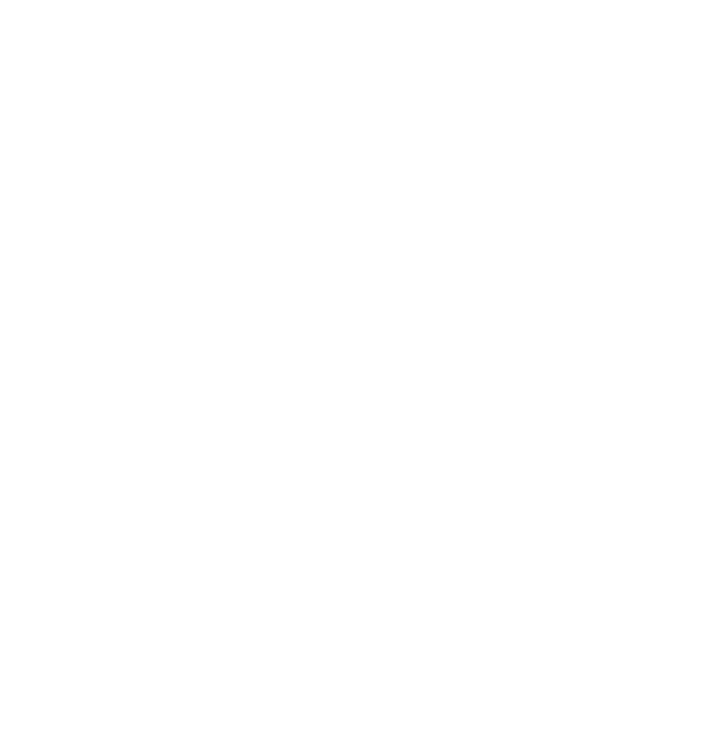
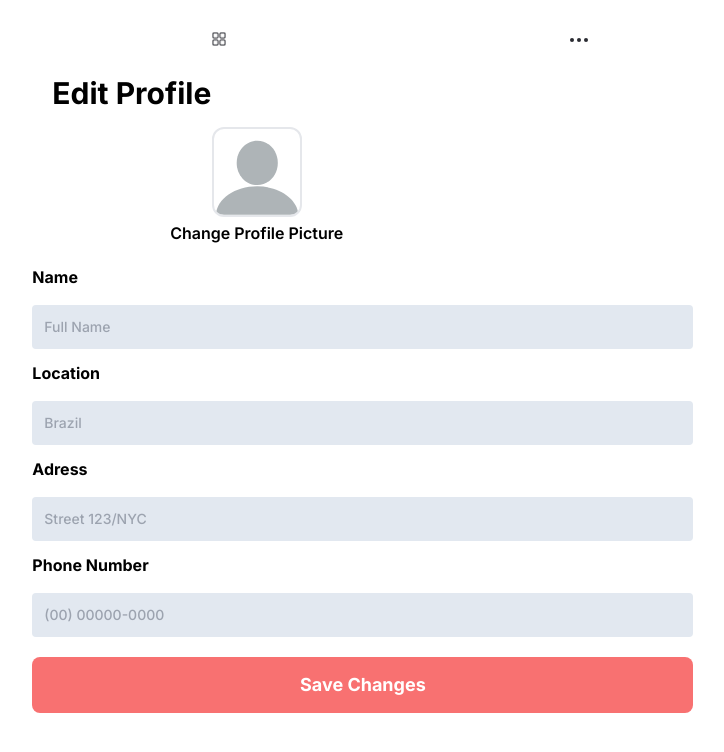
Before and after one commit to MateusSVieira/BankProject, a React (Vite) app in the folder bankproject/Bank Project/: page /EditProfile in a window 1280 px wide. Before the commit this address had no page. Shown: the top 752 px of the page, without its empty margins (241-965 px from the left). Built offline with nearby package versions, Linux system fonts and the light colour scheme.

Commit message:
Create Screen EditProfile and ButtonRed

```diff
--- a/bankproject/Bank Project/src/main.jsx
+++ b/bankproject/Bank Project/src/main.jsx
@@ -8,6 +8,7 @@
 import { Apresentation5 } from './pages/Home/Apresentation5'
 import { BrowserRouter as Router, Routes, Route} from 'react-router-dom'
 import { Perfil } from './pages/MainPerfil/Perfil'
+import { EditProfile } from './pages/EditProfile/EditProfile'
 import { Register } from './pages/Register'
 import { Login } from './pages/Login'
 
@@ -25,6 +26,7 @@
         <Route path="/Apresentation4" element={<Apresentation4/>} />
         <Route path="/Apresentation5" element={<Apresentation5/>} />
         <Route path="/Perfil" element={<Perfil/>} />
+        <Route path="/EditProfile" element={<EditProfile/>} />
       </Routes>
     </Router>
 
--- a/bankproject/Bank Project/src/pages/Components/ButtonNext.jsx
+++ b/bankproject/Bank Project/src/pages/Components/ButtonNext.jsx
@@ -1,8 +1,8 @@
-function ButtonNext({linkButton}){
+function ButtonNext(props){
 
 
     return(
-        <button href={linkButton} className="rounded-full w-14 h-14 bg-white ml-40 mb-10 hover:scale-110 ease-in">Next</button>
+        <button href={props.link} className="rounded-full w-14 h-14 bg-white ml-40 mb-10 hover:scale-110 ease-in">Next</button>
     )
 }
 
--- /dev/null
+++ b/bankproject/Bank Project/src/pages/Components/ButtonRed.jsx
@@ -0,0 +1,10 @@
+function ButtonRed({TextButton}){
+    return(
+        <div className="w-full text-center flex items-center mx-auto mt-2">
+        <button className="w-5/6 h-14 text-center text-lg font-bold  text-white rounded-lg bg-red-400
+        ">{TextButton}</button>
+        </div>
+    )
+}
+
+export default ButtonRed
--- /dev/null
+++ b/bankproject/Bank Project/src/pages/EditProfile/EditProfile.jsx
@@ -0,0 +1,65 @@
+import { ReactComponent as Quad } from "../../assets/perfilQuad.svg"
+import { ReactComponent as Points } from "../../assets/perfilPoints.svg"
+import { ReactComponent as EditIcon } from "../../assets/editprofile.svg"
+
+import ProfileBlank  from "../../assets/blankProfile.svg"
+import ButtonRed from "../Components/ButtonRed"
+
+
+
+export function EditProfile() {
+
+    return (
+
+    <div className="md:w-4/6 mx-auto">
+
+        <div className="md:w-4/6 flex flex-col items-center mx-auto">
+
+            <div className="flex justify-between w-4/5 mt-4" >
+
+                    <a href="#" className="w-fit h-fit pb-3 ml-6"><Quad/></a>
+                    <a href="#" className="w-fit h-fit pb-3 mr-6"><Points/></a>
+
+            </div>
+        </div>
+
+
+    <div className="md:w-4/6 flex flex-col">
+            <h1 className="font-bold text-3xl items-start ml-20">Edit Profile</h1>
+
+        <div className="flex flex-col items-center justify-center mt-4">
+
+            <img src={ProfileBlank} width="90" height="20"  alt="Profile" className="border-2 rounded-xl"/>
+            <p className="text-2md font-semibold mt-1">Change Profile Picture</p>
+
+        </div>
+
+    </div>
+
+     {/* formularios */}
+        <div className="ml-10 flex flex-col mb-8">
+
+            {/* Nome */}
+            <form className="ml-5 mt-5 mb-18 font-bold">
+                <label>Name</label><br></br>
+                <input className="w-5/6 active:border-blue-600 focus:text-blue-900 bg-slate-200 py-3 rounded font-medium mb-3 text-sm pl-3 text-slate-600 my-4" type="text" name="namefull" placeholder="Full Name"/><br></br>
+
+            {/*Localizacao  */}
+               <label>Location</label><br></br>
+               <input className="w-5/6 active:border-blue-600 focus:text-blue-900 bg-slate-200 py-3 rounded font-medium mb-3 text-sm pl-3 text-slate-600 my-4" type="text" name="location" placeholder="Brazil"/><br></br>
+
+            {/* Endereco */}
+               <label>Adress</label><br></br>
+               <input className="w-5/6 active:border-blue-600 focus:text-blue-900 bg-slate-200 py-3 rounded font-medium mb-3 text-sm pl-3 text-slate-600 my-4" type="text" name="adress" placeholder="Street 123/NYC"/><br></br>
+
+            {/* Telefone */}
+               <label>Phone Number</label><br></br>
+               <input className="w-5/6 active:border-blue-600 focus:text-blue-900 bg-slate-200 py-3 rounded font-medium mb-3 text-sm pl-3 text-slate-600 my-4" type="phone" name="location" placeholder="(00) 00000-0000"/><br></br>
+
+            <ButtonRed TextButton={'Save Changes'}/>
+
+            </form>
+        </div>
+    </div>
+    )
+}
--- a/bankproject/Bank Project/src/pages/Home/Apresentation2.jsx
+++ b/bankproject/Bank Project/src/pages/Home/Apresentation2.jsx
@@ -33,7 +33,7 @@
 
             <div className="flex mt-10 font-bold">
                 <span className="text-white mt-4">1/3</span>
-               <ButtonNext linkButton={"Apresentation3"} />
+               <ButtonNext link="Apresentation3" />
             </div>
 
         </div>
```
Also changed, not shown: bankproject/Bank Project/src/assets/editprofile.svg (added).
